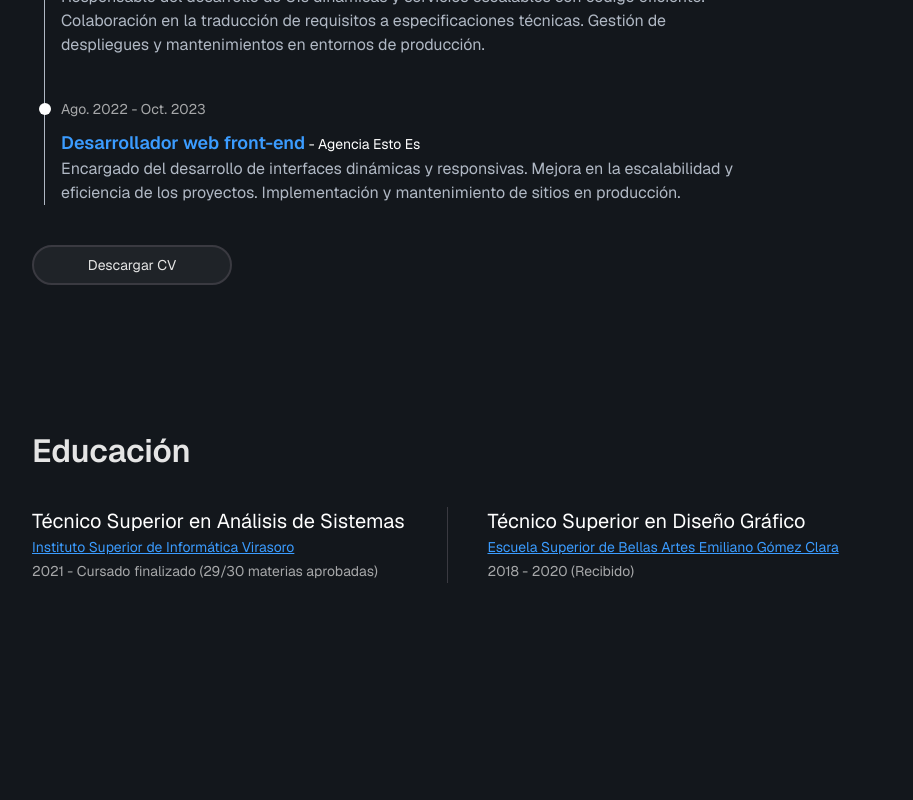
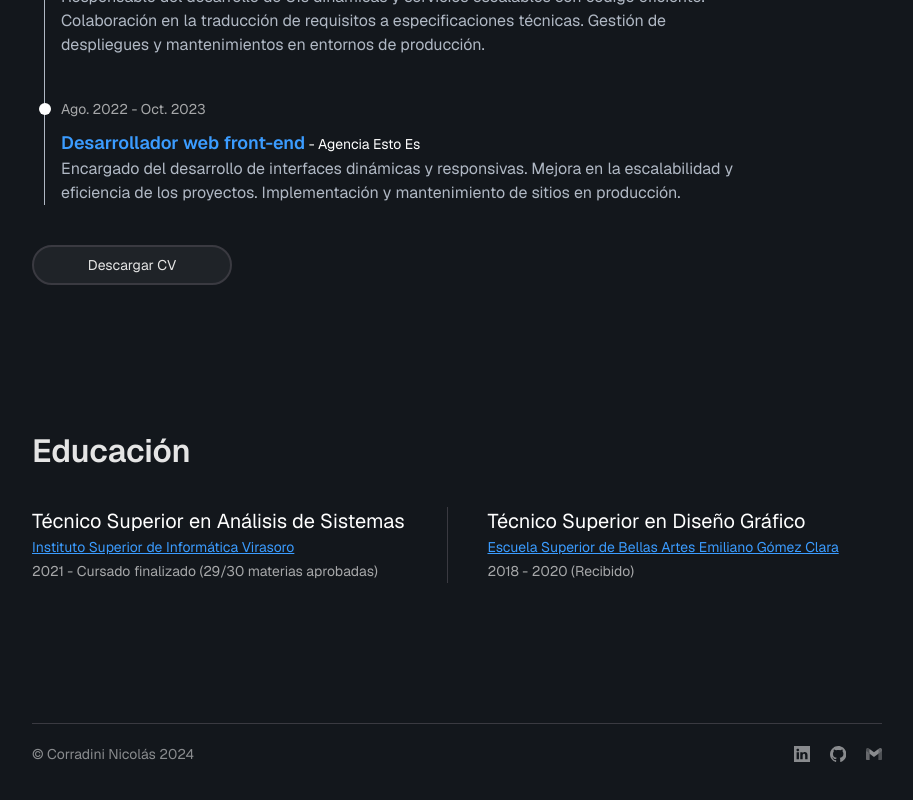
Before and after one commit to ncorradini/portfolio-web, a Next.js app: page / in a window 1280 px wide. Shown: the part 767-1567 px from the top of the page, without its empty margins (183-1096 px from the left). Before the commit the page ends 1470 px from the top, so only its background shows below. Built offline with nearby package versions, Linux system fonts and the light colour scheme.

Commit message:
feat: add footer component

```diff
--- /dev/null
+++ b/src/app/components/Footer.tsx
@@ -0,0 +1,22 @@
+import { FOOTER_LINKS } from '@Constants/footer-links';
+
+function Footer() {
+  const currentYear = new Date().getFullYear();
+
+  return (
+    <footer className="container m-auto mt-5 flex items-center justify-between border-t border-solid border-silverSand pb-10 pt-5 dark:border-onyx">
+      <p className="text-xs text-black/75 md:text-sm dark:text-white/50">
+        © Corradini Nicolás {currentYear}
+      </p>
+      <nav className="flex gap-5">
+        {FOOTER_LINKS.map((button) => (
+          <a href={button.href} target="_blank" rel="noreferrer">
+            {button.icon}
+          </a>
+        ))}
+      </nav>
+    </footer>
+  );
+}
+
+export default Footer;
--- /dev/null
+++ b/src/app/constants/footer-links.tsx
@@ -0,0 +1,28 @@
+import { ReactNode } from 'react';
+import EmailIcon from '@Icons/EmailIcon';
+import GitHubIcon from '@Icons/GitHubIcon';
+import LinkedInIcon from '@Icons/LinkedInIcon';
+import { GITHUB_LINK, GMAIL_LINK, LINKEDIN_LINK } from '@Utils/links';
+
+const STYLES =
+  'h-4 dark:text-white/50 dark:hover:text-white text-black/50 hover:text-black transition duration-300';
+
+type TFooterLinks = {
+  icon: ReactNode;
+  href: string;
+};
+
+export const FOOTER_LINKS: TFooterLinks[] = [
+  {
+    icon: <LinkedInIcon className={STYLES} />,
+    href: LINKEDIN_LINK
+  },
+  {
+    icon: <GitHubIcon className={STYLES} />,
+    href: GITHUB_LINK
+  },
+  {
+    icon: <EmailIcon className={STYLES} />,
+    href: GMAIL_LINK
+  }
+];
--- a/src/app/page.tsx
+++ b/src/app/page.tsx
@@ -6,6 +6,7 @@ import Header from '@Components/Header';
 import AboutMe from '@Components/AboutMe';
 import JobExperience from '@Components/JobExperience';
 import Education from '@Components/Education';
+import Footer from '@Components/Footer';
 
 export default function Home() {
   useEffect(() => {
@@ -21,6 +22,7 @@ export default function Home() {
         <JobExperience />
         <Education />
       </main>
+      <Footer />
     </>
   );
 }
--- a/src/app/shared/SwitcherMode.tsx
+++ b/src/app/shared/SwitcherMode.tsx
@@ -1,19 +1,10 @@
-type TSwitcherModeProps = {
-  className?: string;
-};
-
-export function SwitcherMode({ className = '' }: TSwitcherModeProps) {
+export function SwitcherMode() {
   const handleClick = () => {
     document.documentElement.classList.toggle('dark');
   };
 
   return (
-    <button
-      onClick={handleClick}
-      id="theme-toggle"
-      type="button"
-      className={className}
-    >
+    <button onClick={handleClick} id="theme-toggle" type="button">
       <svg
         id="theme-toggle-dark-icon"
         className="block h-5 w-5 dark:hidden"
```
